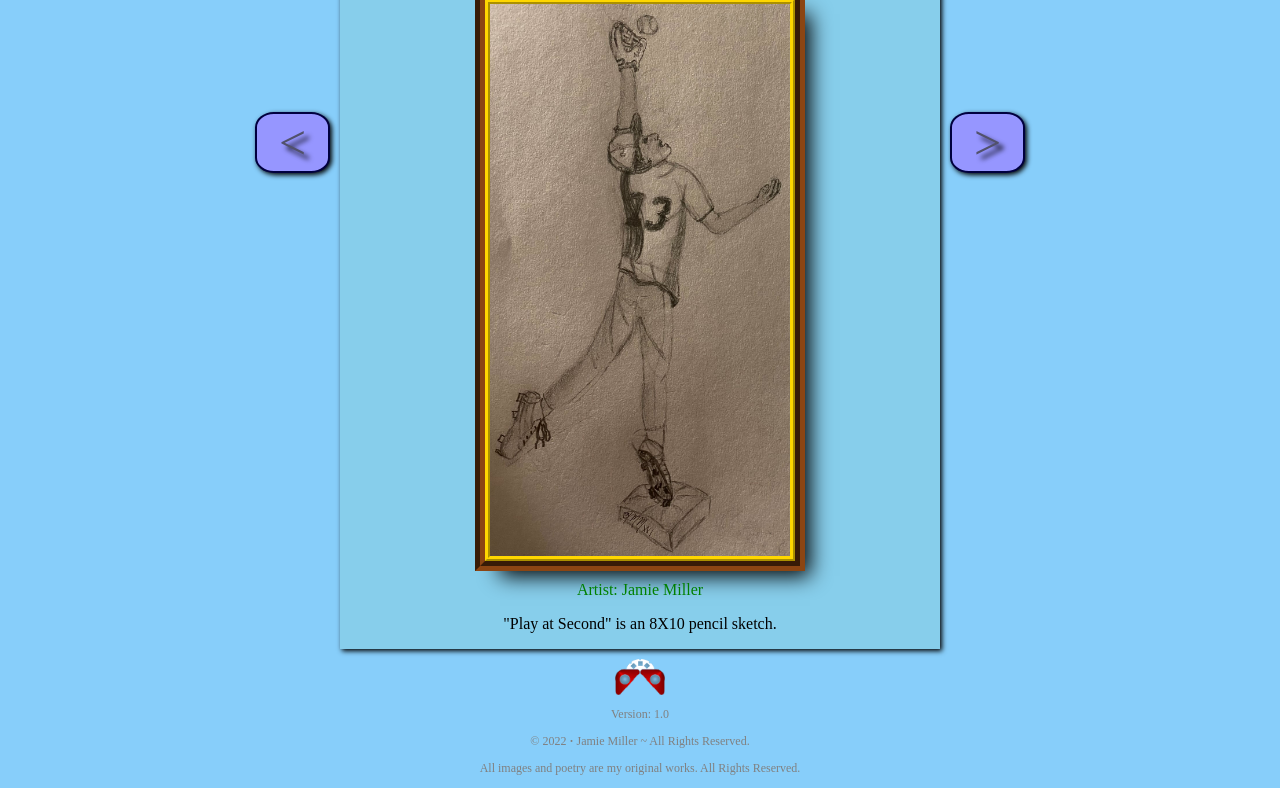
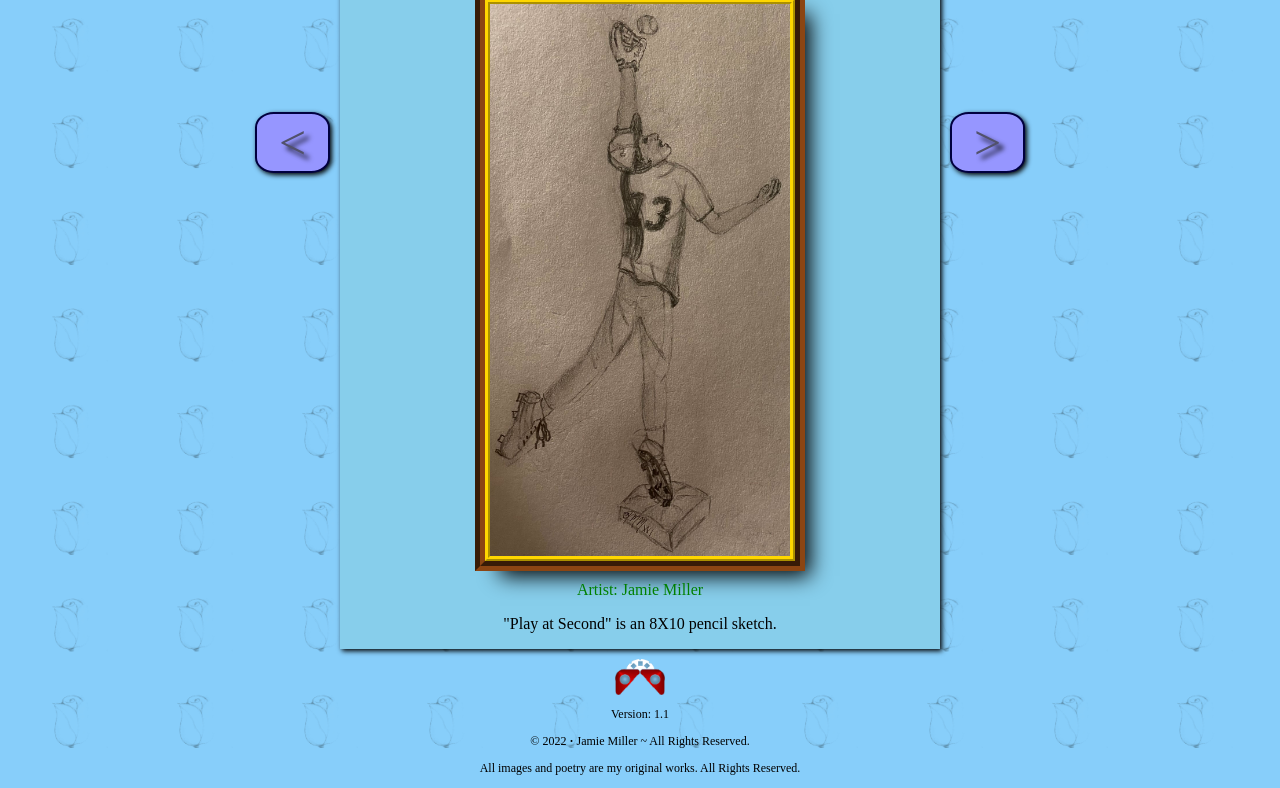
Before and after one commit to KC-CG-Oct-2021/assignment-4-html-me-something-JustJamie313, a website: page index.html in a window 1280 px wide. Shown: the part 196-984 px from the top of the page. Drawn offline with Linux system fonts and the light colour scheme.

Commit message:
gallery V:1.1 - added bgRose.png to body background of index.html

```diff
--- a/index.html
+++ b/index.html
@@ -25,7 +25,7 @@
       </div>
       <img id='viewFinder' src='./images/viewfinder.png' alt='image of viewfinder toy' onclick='window.location=`./pages/viewFinder.html?index=${galleryIndex}`'/>
       <footer>
-         <p>Version: 1.0</p>
+         <p>Version: 1.1</p>
          &copy; <script>document.write(new Date().getFullYear())</script> <b>&#183;</b> Jamie Miller ~ All Rights Reserved.
          <p>All images and poetry are my original works.  All Rights Reserved.</p>
       </footer>
@@ -56,7 +56,7 @@
          }
          function randomizeBackground(){
             let body = document.querySelector('body');
-            body.style.background = `rgba(${Math.floor(Math.random()*255)},${Math.floor(Math.random()*255)},${Math.floor(Math.random()*255)},0.25)`;
+            body.style.backgroundColor = `rgba(${Math.floor(Math.random()*255)},${Math.floor(Math.random()*255)},${Math.floor(Math.random()*255)},0.25)`;
          }
       </script>
    </body>
--- a/styles.css
+++ b/styles.css
@@ -2,6 +2,9 @@ body{
     margin: 8px;
     display: block;
     background-color: lightskyblue;
+    background-image: url('images/bgRose.png');
+    background-size: 125px;
+    background-repeat: repeat;
 }
 #mainHeading{
     color: red;
@@ -30,7 +33,7 @@ main{
 }
 
 footer{
-    color: gray;
+    color: black;
     font-size: 12px;
     text-align: center;
     margin-top: 10px;
```
Also changed, not shown: images/bgRose.png (added).
